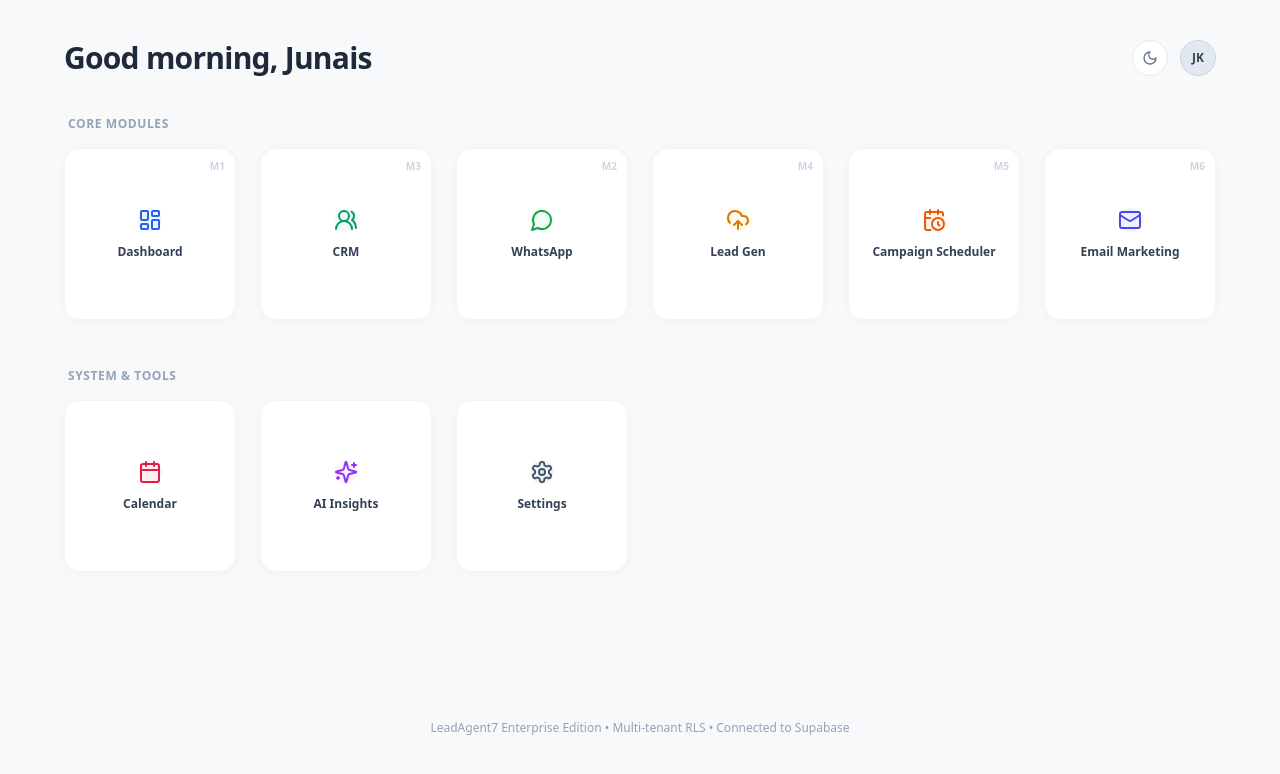
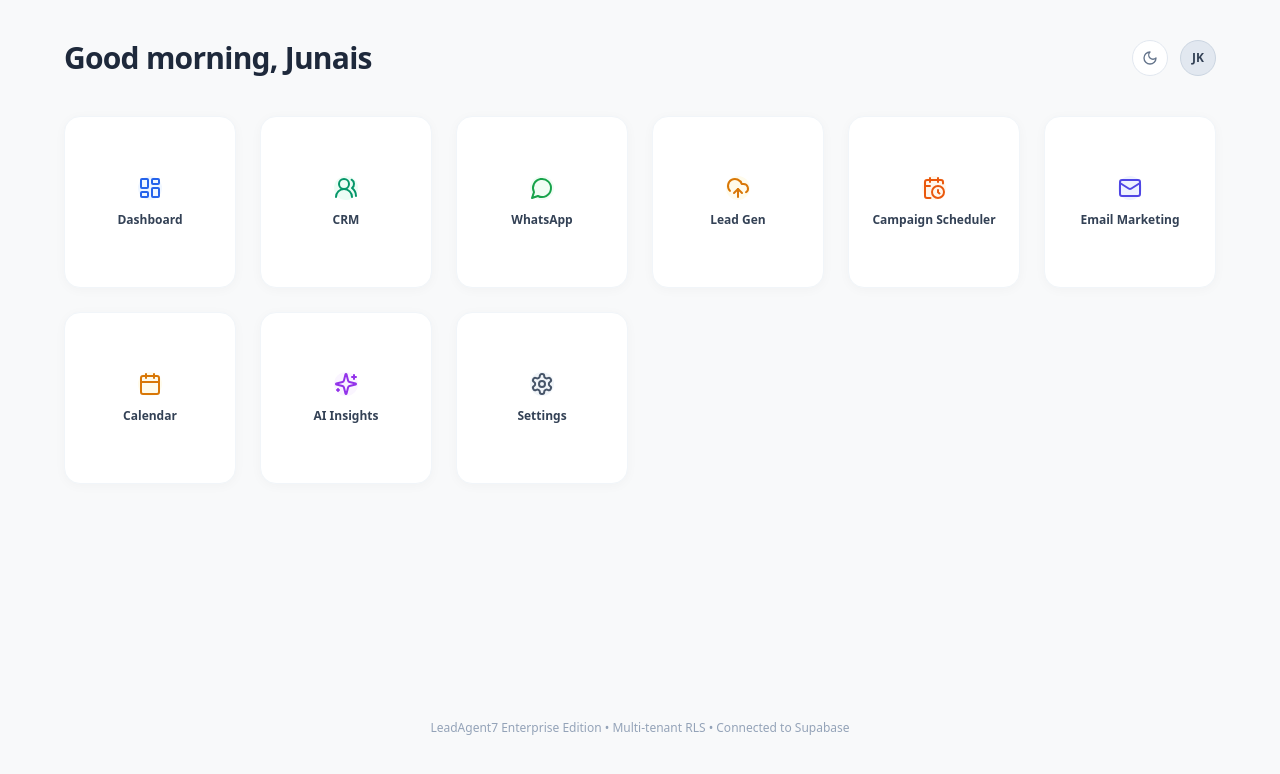
Before and after one commit to junais-kandara/LeadAgent7, a Next.js app: page / in a window 1280 px wide. Shown: the top 774 px of the page. Built offline with nearby package versions, Linux system fonts and the light colour scheme.

Commit message:
style: remove Module prefixes and numbering across all views

```diff
--- a/app/campaign-scheduler/page.tsx
+++ b/app/campaign-scheduler/page.tsx
@@ -106,7 +106,7 @@ export default function CampaignSchedulerPage() {
         <div>
           <div className="flex items-center gap-2 text-xs font-semibold uppercase tracking-wider text-orange-600 mb-1">
             <span className="w-2 h-2 rounded-full bg-orange-500"></span>
-            Module 5: Campaign Scheduler
+            Campaign Scheduler
           </div>
           <h1 className="text-2xl font-bold text-slate-800 tracking-tight">
             Multi-Channel Broadcast & Jitter Scheduler
--- a/app/crm/page.tsx
+++ b/app/crm/page.tsx
@@ -144,7 +144,7 @@ export default function CRMPage() {
         <div>
           <div className="flex items-center gap-2 text-xs font-semibold uppercase tracking-wider text-teal-600 mb-1">
             <span className="w-2 h-2 rounded-full bg-teal-500"></span>
-            Module 3: CRM Pipeline
+            CRM Pipeline
           </div>
           <h1 className="text-2xl font-bold text-slate-800 tracking-tight">
             Sales Deals & Kanban Pipeline
--- a/app/dashboard/page.tsx
+++ b/app/dashboard/page.tsx
@@ -23,13 +23,13 @@ export default function DashboardPage() {
         <div>
           <div className="flex items-center gap-2 text-xs font-semibold uppercase tracking-wider text-blue-600 mb-1">
             <span className="w-2 h-2 rounded-full bg-blue-500"></span>
-            Module 1: Executive Dashboard
+            Executive Dashboard
           </div>
           <h1 className="text-2xl font-bold text-slate-800 tracking-tight">
             Intelligence Overview & Platform Metrics
           </h1>
           <p className="text-xs text-slate-500 mt-0.5">
-            Real-time pipeline analytics, cross-channel attribution, and quick module launchers.
+            Real-time pipeline analytics, cross-channel attribution, and quick launchers.
           </p>
         </div>
 
@@ -90,7 +90,7 @@ export default function DashboardPage() {
       {/* Quick Launchers to Other 5 Modules */}
       <div className="mt-8">
         <h3 className="text-xs font-bold text-slate-600 uppercase tracking-wider mb-3">
-          Quick Access Modules
+          Quick Access
         </h3>
         <div className="grid grid-cols-1 sm:grid-cols-2 lg:grid-cols-5 gap-4">
           <Link
--- a/app/email-marketing/page.tsx
+++ b/app/email-marketing/page.tsx
@@ -51,7 +51,7 @@ export default function EmailMarketingPage() {
         <div>
           <div className="flex items-center gap-2 text-xs font-semibold uppercase tracking-wider text-indigo-600 mb-1">
             <span className="w-2 h-2 rounded-full bg-indigo-500"></span>
-            Module 6: Email Marketing
+            Email Marketing
           </div>
           <h1 className="text-2xl font-bold text-slate-800 tracking-tight">
             Email Campaign Studio & AI Copywriter
--- a/app/lead-gen/page.tsx
+++ b/app/lead-gen/page.tsx
@@ -143,7 +143,7 @@ export default function LeadGenPage() {
         <div>
           <div className="flex items-center gap-2 text-xs font-semibold uppercase tracking-wider text-amber-600 mb-1">
             <span className="w-2 h-2 rounded-full bg-amber-500"></span>
-            Module 4: Lead Gen & Ingestion
+            Lead Gen & Ingestion
           </div>
           <h1 className="text-2xl font-bold text-slate-800 tracking-tight">
             Lead Generation & CSV Contact Importer
--- a/app/page.tsx
+++ b/app/page.tsx
@@ -13,120 +13,99 @@ import {
   Sparkles,
   Settings,
   Moon,
-  LogOut,
 } from 'lucide-react';
 
-interface AppModule {
+interface AppItem {
   id: string;
-  moduleNumber: number;
   name: string;
   description: string;
   href: string;
   icon: React.ElementType;
   badgeBg: string;
   iconColor: string;
-  isPrimary: boolean;
 }
 
-const APP_MODULES: AppModule[] = [
+const APPS: AppItem[] = [
   {
     id: 'dashboard',
-    moduleNumber: 1,
     name: 'Dashboard',
     description: 'Executive overview, real-time analytics & conversion metrics',
     href: '/dashboard',
     icon: LayoutDashboard,
     badgeBg: 'bg-blue-50 group-hover:bg-blue-100',
     iconColor: 'text-blue-600',
-    isPrimary: true,
   },
   {
     id: 'crm',
-    moduleNumber: 3,
     name: 'CRM',
-    description: 'Interactive Odoo Kanban pipeline & customer deals',
+    description: 'Interactive Kanban pipeline & customer deals',
     href: '/crm',
     icon: Users2,
     badgeBg: 'bg-emerald-50 group-hover:bg-emerald-100',
     iconColor: 'text-emerald-600',
-    isPrimary: true,
   },
   {
     id: 'whatsapp',
-    moduleNumber: 2,
     name: 'WhatsApp',
     description: 'Omnichannel chats, Baileys bridge & instant AI responses',
     href: '/whatsapp',
     icon: MessageCircle,
     badgeBg: 'bg-green-50 group-hover:bg-green-100',
     iconColor: 'text-green-600',
-    isPrimary: true,
   },
   {
     id: 'lead-gen',
-    moduleNumber: 4,
     name: 'Lead Gen',
     description: 'Upload customer CSV, column mapping & automated lead creation',
     href: '/lead-gen',
     icon: UploadCloud,
     badgeBg: 'bg-amber-50 group-hover:bg-amber-100',
     iconColor: 'text-amber-600',
-    isPrimary: true,
   },
   {
     id: 'campaign-scheduler',
-    moduleNumber: 5,
     name: 'Campaign Scheduler',
     description: 'Broadcast timelines, scheduled dispatch & anti-ban jitter control',
     href: '/campaign-scheduler',
     icon: CalendarClock,
     badgeBg: 'bg-orange-50 group-hover:bg-orange-100',
     iconColor: 'text-orange-600',
-    isPrimary: true,
   },
   {
     id: 'email-marketing',
-    moduleNumber: 6,
     name: 'Email Marketing',
     description: 'Branded email campaigns, Groq AI copywriter & tracking',
     href: '/email-marketing',
     icon: Mail,
     badgeBg: 'bg-indigo-50 group-hover:bg-indigo-100',
     iconColor: 'text-indigo-600',
-    isPrimary: true,
   },
   {
     id: 'calendar',
-    moduleNumber: 0,
     name: 'Calendar',
     description: 'Appointment scheduling & Cal.com synced bookings',
     href: '/bookings',
     icon: Calendar,
-    badgeBg: 'bg-rose-50 group-hover:bg-rose-100',
-    iconColor: 'text-rose-600',
-    isPrimary: false,
+    badgeBg: 'bg-amber-50 group-hover:bg-amber-100',
+    iconColor: 'text-amber-600',
   },
   {
     id: 'insights',
-    moduleNumber: 0,
     name: 'AI Insights',
     description: 'Groq LLM evidence synthesis & verified recommendations',
     href: '/insights',
     icon: Sparkles,
     badgeBg: 'bg-purple-50 group-hover:bg-purple-100',
     iconColor: 'text-purple-600',
-    isPrimary: false,
   },
   {
     id: 'settings',
-    moduleNumber: 0,
     name: 'Settings',
     description: 'Organization settings, RLS configuration & API secrets',
     href: '/settings',
     icon: Settings,
     badgeBg: 'bg-slate-100 group-hover:bg-slate-200',
     iconColor: 'text-slate-600',
-    isPrimary: false,
   },
 ];
 
@@ -163,71 +142,31 @@ export default function AppLauncherPage() {
         </div>
       </header>
 
-      {/* Main Apps Grid matching user screenshot */}
+      {/* Main Apps Grid matching exact user screenshot */}
       <main className="max-w-6xl w-full mx-auto flex-1 flex flex-col">
-        {/* Primary 6 Modules Section */}
-        <div className="mb-4">
-          <div className="text-xs uppercase tracking-wider font-semibold text-slate-400 mb-4 px-1">
-            Core Modules
-          </div>
         <div className="grid grid-cols-2 sm:grid-cols-3 md:grid-cols-4 lg:grid-cols-6 gap-4 sm:gap-6">
-            {APP_MODULES.filter((m) => m.isPrimary).map((module) => {
-              const Icon = module.icon;
+          {APPS.map((app) => {
+            const Icon = app.icon;
             return (
               <Link
-                  key={module.id}
-                  href={module.href}
+                key={app.id}
+                href={app.href}
                 className="bg-white rounded-2xl p-5 border border-slate-100 shadow-[0_2px_12px_rgba(0,0,0,0.03)] hover:shadow-lg hover:-translate-y-1 transition-all duration-200 flex flex-col items-center justify-center gap-3 aspect-square group text-center cursor-pointer relative"
               >
-                  {/* Module Badge Number */}
-                  <span className="absolute top-2.5 right-2.5 text-[10px] font-bold text-slate-300 group-hover:text-slate-500">
-                    M{module.moduleNumber}
-                  </span>
-
                 {/* Soft Pastel Icon Container */}
                 <div
-                    className={`w-13 h-13 rounded-2xl flex items-center justify-center transition-transform group-hover:scale-105 duration-200 ${module.badgeBg}`}
+                  className={`w-13 h-13 rounded-2xl flex items-center justify-center transition-transform group-hover:scale-105 duration-200 ${app.badgeBg}`}
                 >
-                    <Icon className={`w-6 h-6 ${module.iconColor}`} />
+                  <Icon className={`w-6 h-6 ${app.iconColor}`} />
                 </div>
 
-                  {/* Module Title */}
+                {/* App Title */}
                 <div className="text-xs font-semibold text-slate-700 group-hover:text-slate-900 transition-colors">
-                    {module.name}
+                  {app.name}
                 </div>
               </Link>
             );
           })}
-          </div>
-        </div>
-
-        {/* Secondary System Tools */}
-        <div className="mt-8">
-          <div className="text-xs uppercase tracking-wider font-semibold text-slate-400 mb-4 px-1">
-            System & Tools
-          </div>
-          <div className="grid grid-cols-2 sm:grid-cols-3 md:grid-cols-4 lg:grid-cols-6 gap-4 sm:gap-6">
-            {APP_MODULES.filter((m) => !m.isPrimary).map((module) => {
-              const Icon = module.icon;
-              return (
-                <Link
-                  key={module.id}
-                  href={module.href}
-                  className="bg-white rounded-2xl p-5 border border-slate-100 shadow-[0_2px_12px_rgba(0,0,0,0.03)] hover:shadow-lg hover:-translate-y-1 transition-all duration-200 flex flex-col items-center justify-center gap-3 aspect-square group text-center cursor-pointer"
-                >
-                  <div
-                    className={`w-13 h-13 rounded-2xl flex items-center justify-center transition-transform group-hover:scale-105 duration-200 ${module.badgeBg}`}
-                  >
-                    <Icon className={`w-6 h-6 ${module.iconColor}`} />
-                  </div>
-
-                  <div className="text-xs font-semibold text-slate-700 group-hover:text-slate-900 transition-colors">
-                    {module.name}
-                  </div>
-                </Link>
-              );
-            })}
-          </div>
         </div>
 
         {/* Footer info */}
--- a/app/whatsapp/page.tsx
+++ b/app/whatsapp/page.tsx
@@ -58,7 +58,7 @@ export default async function WhatsAppPage() {
         <div>
           <div className="flex items-center gap-2 text-xs font-semibold uppercase tracking-wider text-green-600 mb-1">
             <span className="w-2 h-2 rounded-full bg-green-500"></span>
-            Module 2: WhatsApp & Baileys Bridge
+            WhatsApp & Baileys Bridge
           </div>
           <h1 className="text-2xl font-bold text-slate-800 tracking-tight">
             WhatsApp Live Inquiries & Conversations
```
Also changed, not shown: app/components/AppHeader.tsx (+4 -4 lines). Lines whose indentation alone changed are shown as unchanged.
